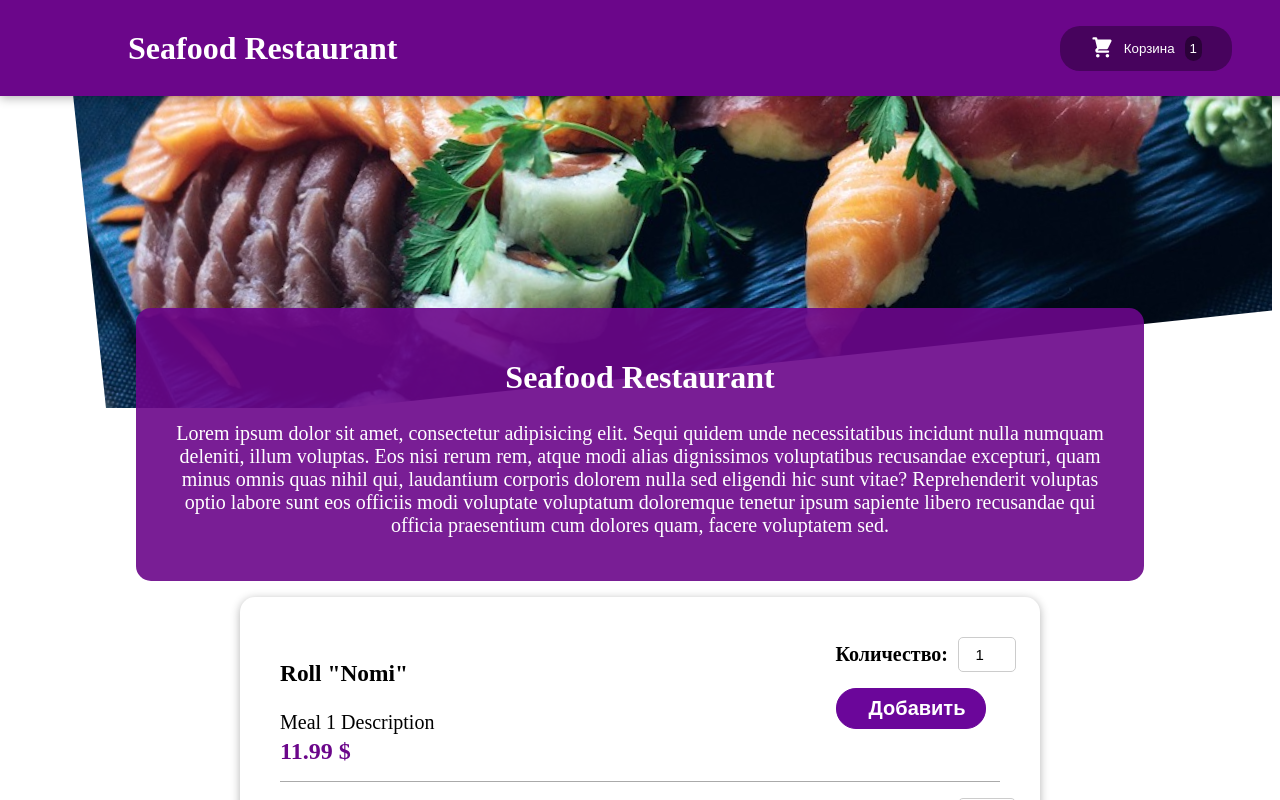
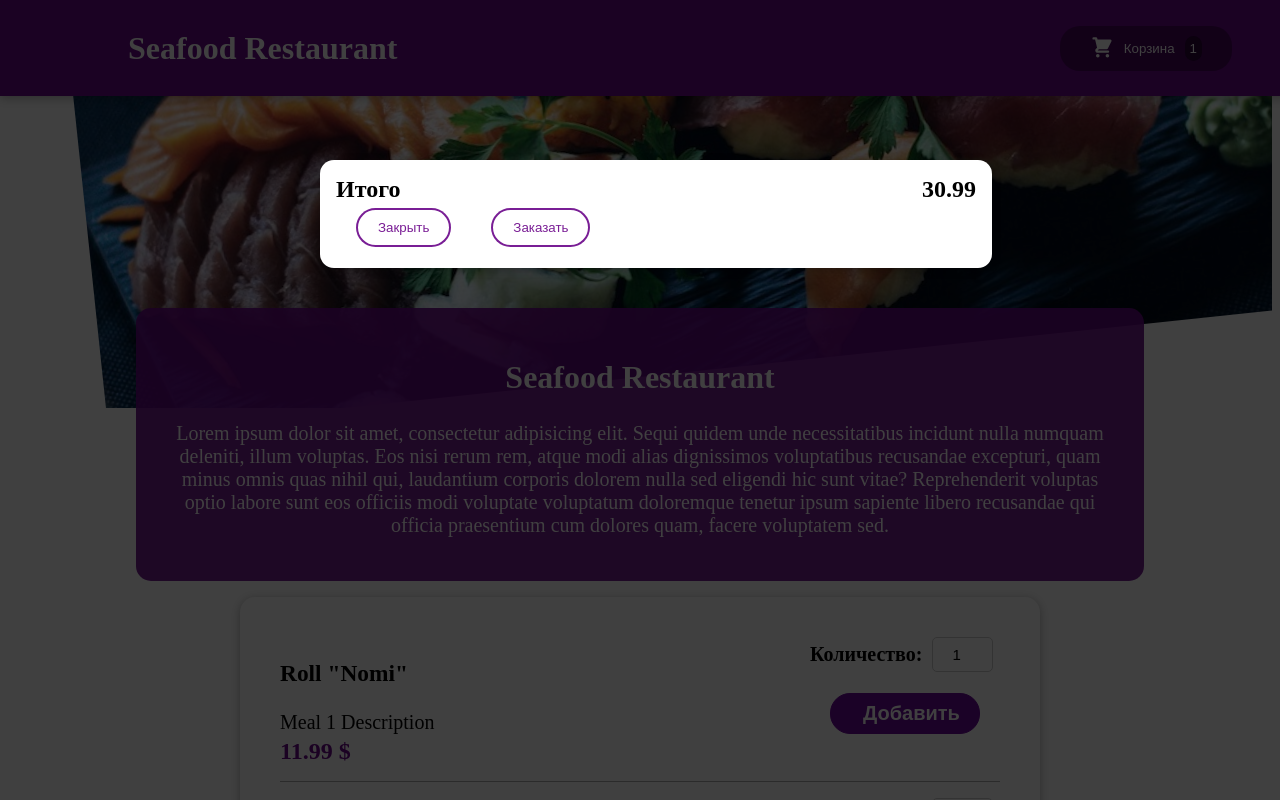
Before and after one commit to Am1d1v/JSReactJapaneseFoodRestaurant, a React (Create React App) app: page / in a window 1280 px wide. Shown: the top 800 px of the page. Built offline with nearby package versions, Linux system fonts and the light colour scheme.

Commit message:
Modal Window

```diff
--- a/src/App.js
+++ b/src/App.js
@@ -1,11 +1,13 @@
 import './App.css';
 import Header from './components/Layout/Header';
 import Meals from './components/Meals/Meals';
+import Cart from './components/Cart/Cart';
 
 
 function App() {
   return (
     <div className="App">
+      <Cart />
       <Header />
       <main>
         <Meals />
--- a/src/components/Cart/Cart.jsx
+++ b/src/components/Cart/Cart.jsx
@@ -1,4 +1,5 @@
 import styles from './Cart.module.css'
+import Modal from '../UI/Modal';
 
 
 function Cart({id}) {
@@ -10,7 +11,7 @@
     </ul>;
 
   return (
-    <div>
+    <Modal>
         {cartItems}
         <div className={styles.total}>
             <span>Итого</span>
@@ -20,7 +21,7 @@
             <button>Закрыть</button>
             <button>Заказать</button>
         </div>
-    </div>
+    </Modal>
   )
 }
 
--- a/src/components/Cart/Cart.module.css
+++ b/src/components/Cart/Cart.module.css
@@ -15,3 +15,17 @@
     font-weight: bold;
     font-size: 1.5rem;
 }
+
+button {
+    margin: 5px 20px;
+    padding: 10px 20px;
+    color: #6b068ae6;
+    background-color: #fff;
+    border-radius: 20px;
+    border: 2px solid #6b068ae6;
+}
+
+button:hover{
+    background-color: #6b068ae6;
+    color: #fff;
+}
--- a/src/components/UI/Modal.module.css
+++ b/src/components/UI/Modal.module.css
@@ -0,0 +1,42 @@
+
+
+.backdrop {
+    position: fixed;
+    top: 0;
+    left: 0;
+    width: 100%;
+    height: 100vh;
+    z-index: 20;
+    background-color: rgba(0, 0, 0, 0.75);
+  }
+
+  .modal {
+    position: fixed;
+    top: 20vh;
+    left: 5%;
+    width: 90%;
+    background-color: white;
+    padding: 1rem;
+    border-radius: 14px;
+    box-shadow: 0 2px 8px rgba(0, 0, 0, 0.25);
+    z-index: 30;
+    animation: slide-down 300ms ease-out forwards;
+  }
+
+  @media (min-width: 768px) {
+    .modal {
+      width: 40rem;
+      left: calc(50% - 20rem);
+    }
+  }
+
+  @keyframes slide-down {
+    from {
+      opacity: 0;
+      transform: translateY(-3rem);
+    }
+    to {
+      opacity: 1;
+      transform: translateY(0);
+    }
+  }
```
Also changed, not shown: src/components/UI/Modal.jsx (+5 -3 lines).
